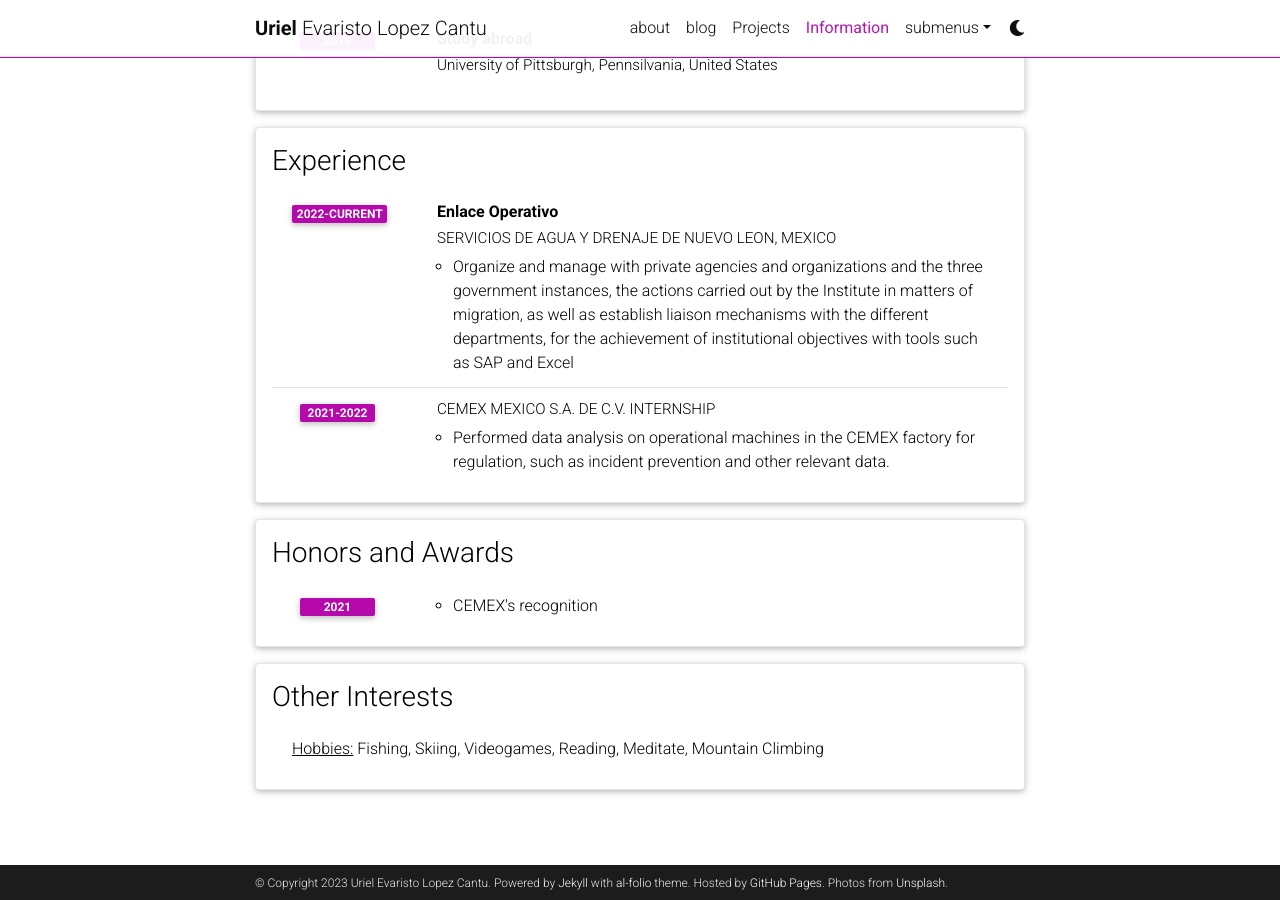
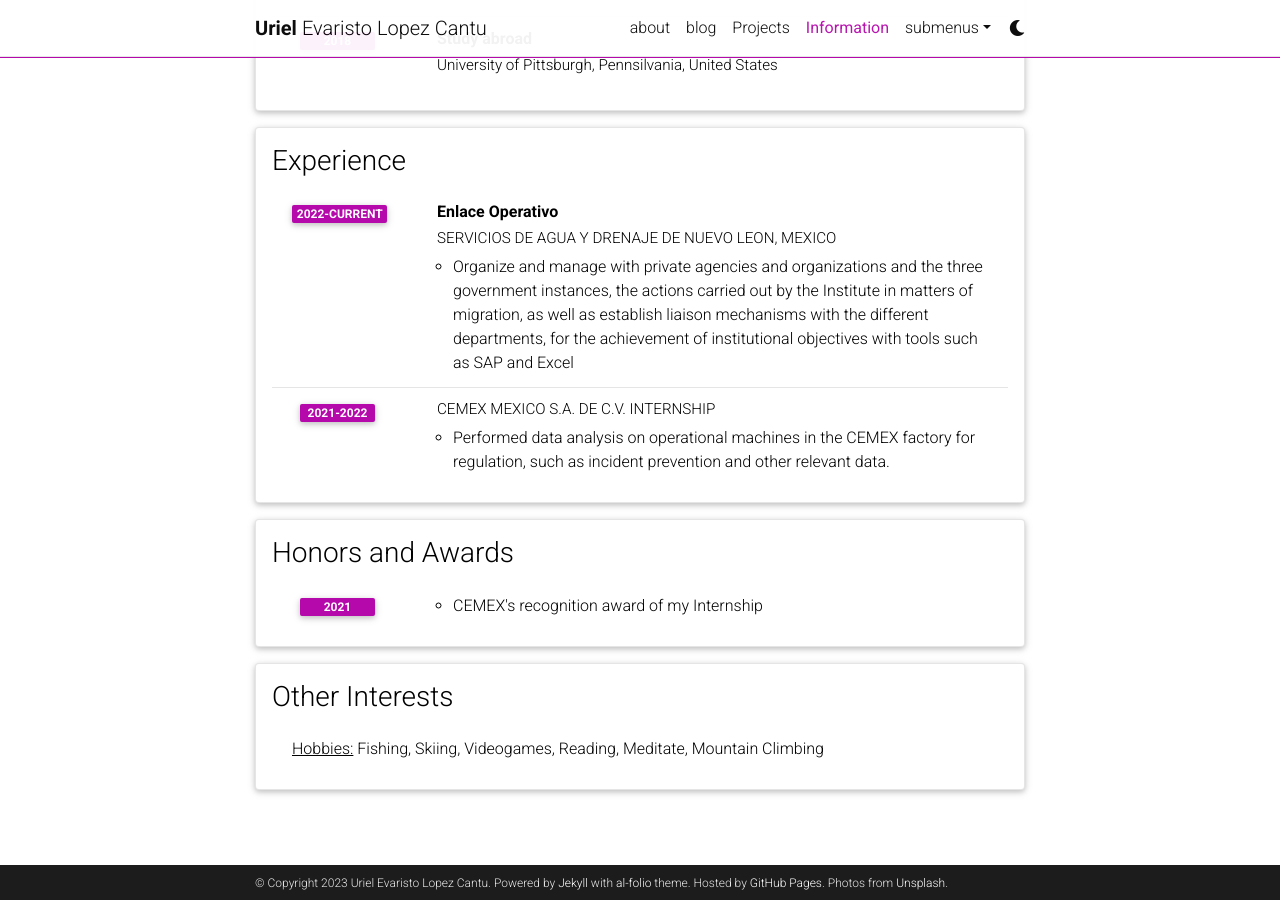
Before and after one commit to ulopezc/ulopezc.github.io, a Jekyll site: the page built from _pages/cv.md, in a window 1280 px wide and 900 px high, scrolled down 517 px. Built offline with Jekyll 4.4.1, drawn with Linux system fonts in a browser that asks for light colours; comment, search, counter and statistics services are not loaded; a style sheet for code colours, icons or effects is not loaded.

Commit message:
Update cv.yml

```diff
--- a/_data/cv.yml
+++ b/_data/cv.yml
@@ -44,7 +44,7 @@
   contents:
     - year: 2021
       items:
-        - CEMEX's recognition
+        - CEMEX's recognition award of my Internship
 
 
 - title: Other Interests
```
